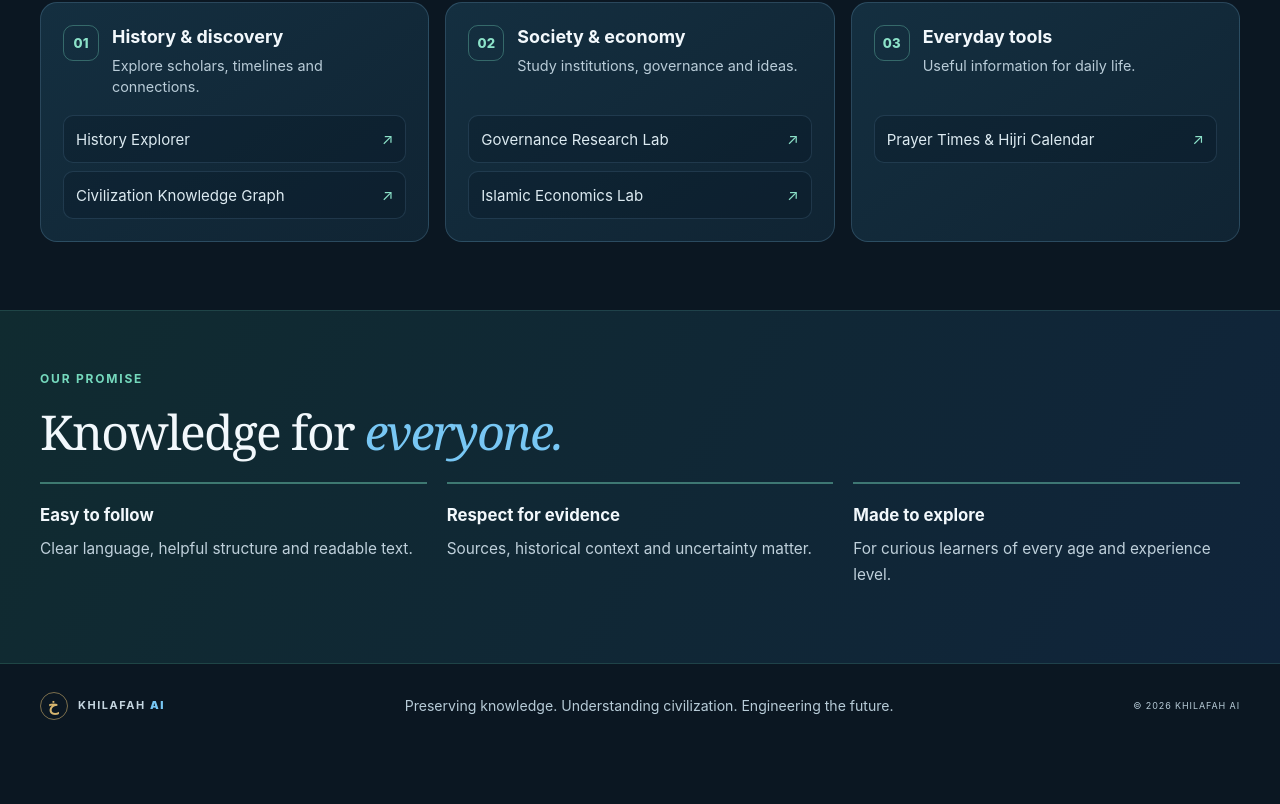
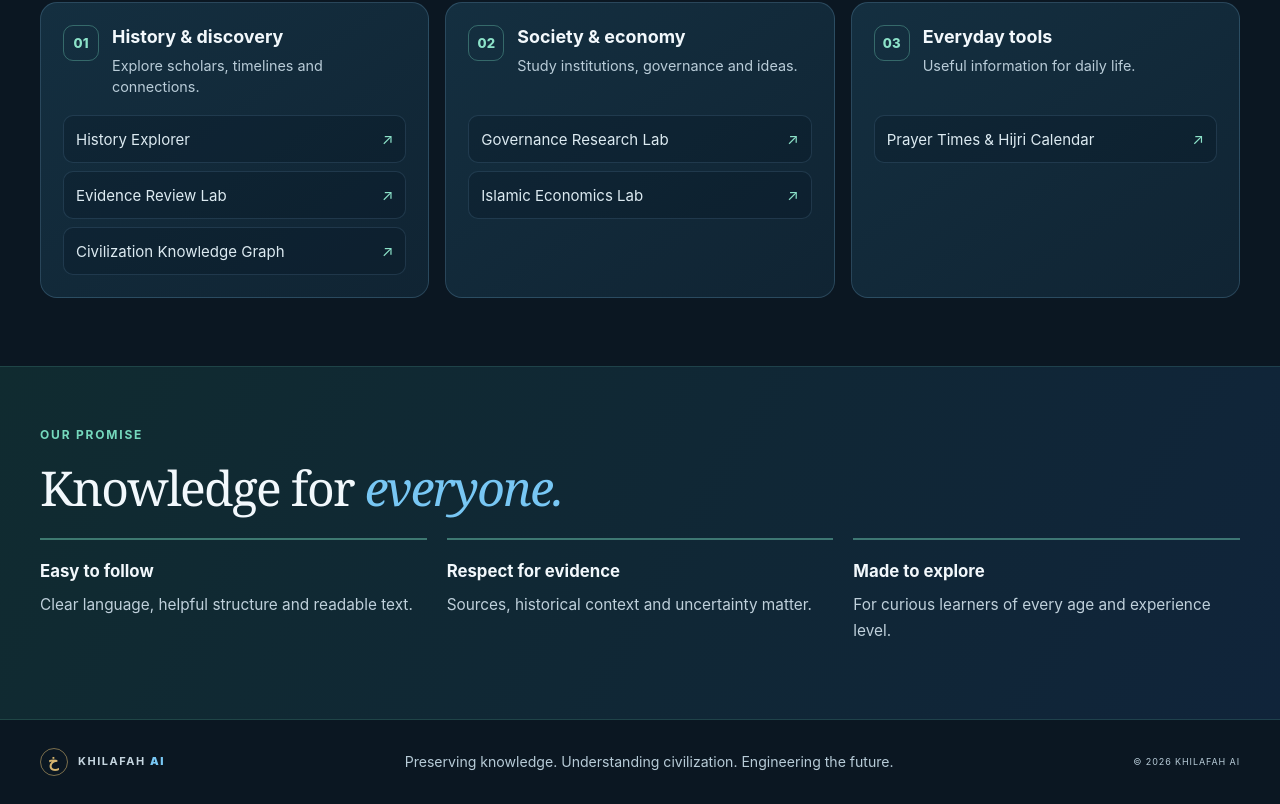
Before and after one commit to ayazcse/khilafah-ai, a Next.js app in the folder frontend/: page / in a window 1280 px wide. Shown: the part 1464-2268 px from the top of the page. Before the commit the page ends 2212 px from the top, so only its background shows below. Built offline with nearby package versions, Linux system fonts and the light colour scheme; no server answers.

Commit message:
Feature Evidence Review Lab on homepage

```diff
--- a/frontend/app/page.tsx
+++ b/frontend/app/page.tsx
@@ -47,6 +47,7 @@ export default function LandingPage() {
           <div className="ux-topic-heading"><span className="ux-topic-index">01</span><div><h3>History & discovery</h3><p>Explore scholars, timelines and connections.</p></div></div>
           <div className="ux-topic-links">
             <Link href="/history-explorer"><span>History Explorer</span><span aria-hidden="true">↗</span></Link>
+            <Link href="/evidence-review"><span>Evidence Review Lab</span><span aria-hidden="true">↗</span></Link>
             <Link href="/knowledge-graph"><span>Civilization Knowledge Graph</span><span aria-hidden="true">↗</span></Link>
           </div>
         </div>
```
